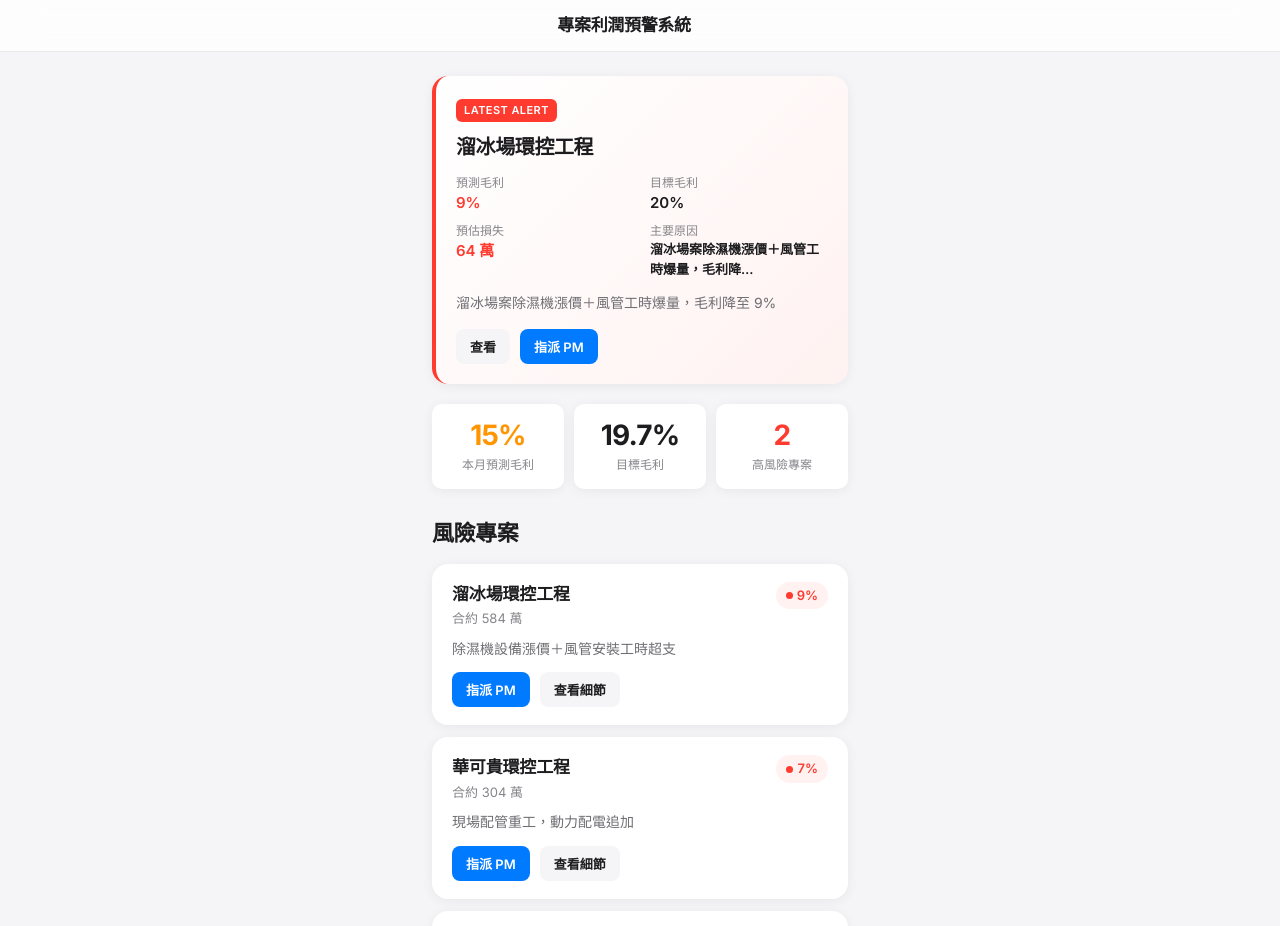
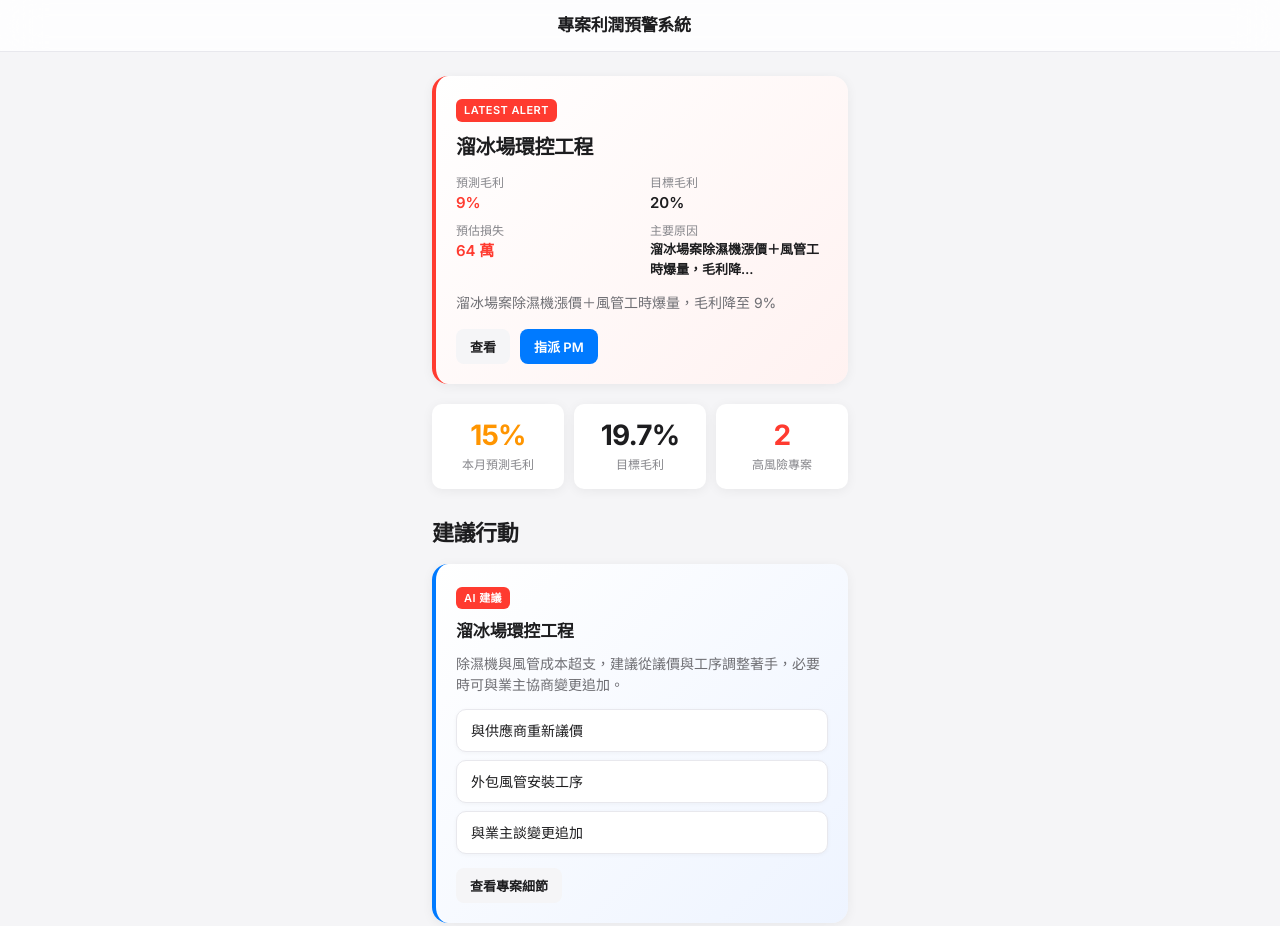
Before and after one commit to elo1103/liff-dashboard, a plain HTML site: page index.html in a window 1280 px wide. Shown: the top 926 px of the page. Drawn offline with Linux system fonts and the light colour scheme.

Commit message:
add section for 'suggested actions'

```diff
--- a/app.js
+++ b/app.js
@@ -21,6 +21,7 @@ const $inputNote   = document.getElementById('input-note');
 const $btnSubmit   = document.getElementById('btn-assign-submit');
 const $modalClose  = document.getElementById('modal-close');
 const $toast       = document.getElementById('toast');
+const $suggestedActions = document.getElementById('suggested-actions-section');
 
 // Current state
 let currentAlertId = null;  // which alert is being assigned
@@ -36,6 +37,7 @@ function renderHome() {
 
   renderLatestAlert();
   renderKPI();
+  renderSuggestedActions();
   renderProjectList();
 }
 
@@ -110,6 +112,40 @@ function renderKPI() {
     <div class="kpi-card">
       <div class="kpi-value red">${highRisk}</div>
       <div class="kpi-label">高風險專案</div>
+    </div>
+  `;
+}
+
+// ---- A2.5: Suggested Actions (AI) ----
+
+function renderSuggestedActions() {
+  const alert = getLatestPendingAlert();
+  const project = alert ? getAlertProject(alert) : getTopRiskProjects(1)[0];
+  const hasRisk = project && getRiskLevel(project.forecastMarginPct) !== 'green';
+
+  if (!project || !hasRisk) {
+    $suggestedActions.innerHTML = `
+      <div class="card suggested-actions-card suggested-actions-empty">
+        <span class="suggested-actions-badge safe">AI 建議</span>
+        <p class="suggested-actions-summary">目前無高風險專案，無需特別行動。</p>
+      </div>
+    `;
+    return;
+  }
+
+  const level = getRiskLevel(project.forecastMarginPct);
+  const insight = project.aiInsight || project.riskReason;
+  const suggestions = project.suggestions || [];
+
+  $suggestedActions.innerHTML = `
+    <div class="card suggested-actions-card">
+      <span class="suggested-actions-badge ${level}">AI 建議</span>
+      <p class="suggested-actions-project">${project.name}</p>
+      <p class="suggested-actions-summary">${insight}</p>
+      <div class="suggested-actions-list">
+        ${suggestions.map(s => `<div class="suggested-action-item">${s}</div>`).join('')}
+      </div>
+      <button class="btn btn-secondary btn-sm" onclick="showDetail('${project.id}')">查看專案細節</button>
     </div>
   `;
 }
@@ -216,9 +252,12 @@ function showDetail(projectId) {
       `).join('')}
     </div>
 
-    <!-- Suggested Actions -->
+    <!-- Suggested Actions (AI) -->
     <div class="actions-section">
-      <div class="actions-title">建議動作</div>
+      <div class="actions-title">
+        <span class="actions-title-badge">AI 建議</span> 建議行動
+      </div>
+      ${project.aiInsight ? `<p class="actions-insight">${project.aiInsight}</p>` : ''}
       <div class="action-chips">
         ${project.suggestions.map(s => `<button class="chip" onclick="this.classList.toggle('selected')">${s}</button>`).join('')}
       </div>
--- a/data.js
+++ b/data.js
@@ -26,6 +26,7 @@ const DB = {
         { label: '螺旋風管安裝工時', value: '+11%' },
         { label: '排程延誤', value: '5 天' },
       ],
+      aiInsight: '除濕機與風管成本超支，建議從議價與工序調整著手，必要時可與業主協商變更追加。',
       suggestions: ['與供應商重新議價', '外包風管安裝工序', '與業主談變更追加'],
       trend: [21, 19, 16, 14, 11, 9],
     },
@@ -42,6 +43,7 @@ const DB = {
         { label: '動力配電追加', value: '+9%' },
         { label: '防火填塞重做', value: '2 次' },
       ],
+      aiInsight: '配管重工與配電追加導致毛利下滑，建議先與業主確認追加款，並優化施工順序與人力配置。',
       suggestions: ['與業主協商追加款', '調整配管施工順序', '增派配電師傅'],
       trend: [19, 17, 14, 11, 9, 7],
     },
@@ -58,6 +60,7 @@ const DB = {
         { label: '工班閒置成本', value: '+6%' },
         { label: '水管安裝微增', value: '+3%' },
       ],
+      aiInsight: '銅管交期延遲造成工班閒置，建議建立備援供應商並調整工序，避免未來類似延誤。',
       suggestions: ['備用銅管供應商', '調整施工順序先做風管', '提前叫料'],
       trend: [21, 20, 19, 18, 16, 15],
     },
@@ -74,6 +77,7 @@ const DB = {
         { label: '設備安裝調整', value: '+4%' },
         { label: '來回車程成本', value: '+2%' },
       ],
+      aiInsight: '小案場工時與車程成本偏高，建議與其他案場併單施工或簡化控制規格以壓低成本。',
       suggestions: ['併入其他案場施工', '簡化控制線路', '與業主確認規格'],
       trend: [23, 22, 20, 19, 17, 16],
     },
@@ -90,6 +94,7 @@ const DB = {
         { label: '風管安裝', value: '提前 2 天' },
         { label: '配電品質', value: '一次通過' },
       ],
+      aiInsight: '目前進度與毛利表現良好，建議將議價與施工流程記錄為最佳實踐，並可提前安排驗收。',
       suggestions: ['維持現狀', '記錄最佳實踐', '提前申請驗收'],
       trend: [18, 18, 19, 20, 20, 21],
     },
@@ -106,6 +111,7 @@ const DB = {
         { label: '排水配管', value: '正常' },
         { label: '排程', value: '提前 1 天' },
       ],
+      aiInsight: '材料與施工效率優於預期，建議維持現狀並記錄此案效率指標，可考慮提前請款以改善現金流。',
       suggestions: ['維持現狀', '記錄施工效率', '提前請款'],
       trend: [20, 20, 21, 21, 22, 22],
     },
--- a/index.html
+++ b/index.html
@@ -31,6 +31,10 @@
 
       <!-- A2: KPI Summary -->
       <div id="kpi-section" class="kpi-grid"></div>
+
+      <!-- A2.5: Suggested Actions (AI) -->
+      <h2 class="section-title">建議行動</h2>
+      <div id="suggested-actions-section" class="suggested-actions-wrap"></div>
 
       <!-- A3: Risk Project List -->
       <h2 class="section-title">風險專案</h2>
--- a/style.css
+++ b/style.css
@@ -229,6 +229,78 @@ section { animation: fadeIn 0.3s ease; }
   margin-top: 6px;
   font-weight: 500;
   line-height: 1.3;
+}
+
+/* --- A2.5: Suggested Actions (AI) --- */
+.suggested-actions-wrap {
+  margin-bottom: 8px;
+}
+
+.suggested-actions-card {
+  background: linear-gradient(135deg, #fff 0%, var(--blue-bg) 100%);
+  border-left: 4px solid var(--blue);
+}
+
+.suggested-actions-card.suggested-actions-empty {
+  background: linear-gradient(135deg, #fff 0%, var(--green-bg) 100%);
+  border-left-color: var(--green);
+}
+
+.suggested-actions-badge {
+  display: inline-block;
+  font-size: 11px;
+  font-weight: 600;
+  letter-spacing: 0.04em;
+  padding: 3px 8px;
+  border-radius: 6px;
+  background: var(--blue);
+  color: #fff;
+  margin-bottom: 10px;
+}
+
+.suggested-actions-badge.red {
+  background: var(--red);
+}
+
+.suggested-actions-badge.yellow {
+  background: var(--yellow);
+}
+
+.suggested-actions-badge.safe {
+  background: var(--green);
+}
+
+.suggested-actions-project {
+  font-size: 17px;
+  font-weight: 600;
+  letter-spacing: -0.01em;
+  margin-bottom: 8px;
+  color: var(--text-primary);
+}
+
+.suggested-actions-summary {
+  font-size: 14px;
+  color: var(--text-secondary);
+  line-height: 1.5;
+  margin-bottom: 14px;
+}
+
+.suggested-actions-list {
+  display: flex;
+  flex-direction: column;
+  gap: 8px;
+  margin-bottom: 14px;
+}
+
+.suggested-action-item {
+  font-size: 14px;
+  padding: 10px 14px;
+  background: var(--surface);
+  border-radius: var(--radius-sm);
+  color: var(--text-primary);
+  font-weight: 500;
+  box-shadow: 0 1px 4px rgba(0,0,0,0.04);
+  border: 0.5px solid var(--divider);
 }
 
 /* --- A3: Project Cards --- */
@@ -471,6 +543,26 @@ section { animation: fadeIn 0.3s ease; }
 .actions-title {
   font-size: 15px;
   font-weight: 600;
+  margin-bottom: 8px;
+}
+
+.actions-title-badge {
+  display: inline-block;
+  font-size: 10px;
+  font-weight: 600;
+  letter-spacing: 0.04em;
+  padding: 2px 6px;
+  border-radius: 4px;
+  background: var(--blue);
+  color: #fff;
+  margin-right: 6px;
+  vertical-align: middle;
+}
+
+.actions-insight {
+  font-size: 14px;
+  color: var(--text-secondary);
+  line-height: 1.5;
   margin-bottom: 12px;
 }
 
```
